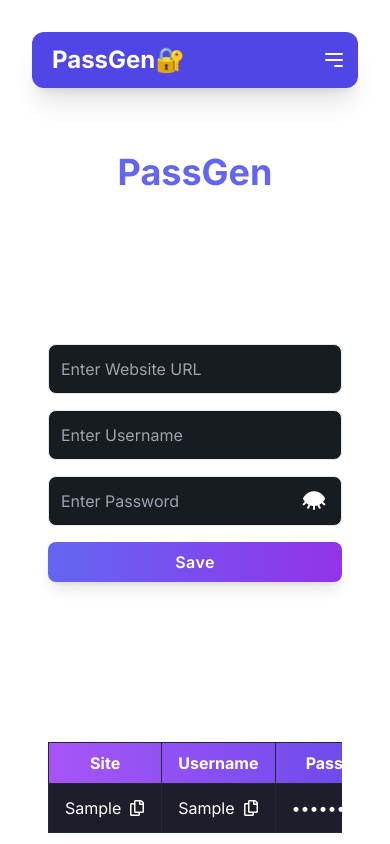
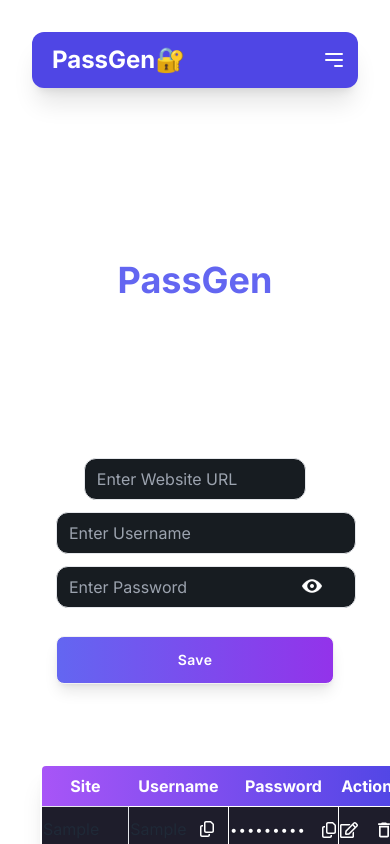
Before and after one commit to yashmandi/password-gen, a React (Vite) app: page /password-manager in a window 390 px wide. Both pictures are taken after typing "Sample", "Sample", "Sample123" into the empty fields and a click on the button "Save". Shown: the top 844 px of the page. Built offline with nearby package versions, Linux system fonts and the light colour scheme.

Commit message:
manager non-responsive

```diff
--- a/src/pages/Manager.jsx
+++ b/src/pages/Manager.jsx
@@ -1,9 +1,10 @@
 import React, { useEffect } from "react";
 import { useRef, useState } from "react";
-import { FaRegCopy, FaRegEdit } from "react-icons/fa";
-import { MdOutlineDelete } from "react-icons/md";
+import { FaRegCopy } from "react-icons/fa6";
 import { v4 as uuidv4 } from "uuid";
 import Navbar from "../components/Navbar";
+import { FaRegEdit } from "react-icons/fa";
+import { MdOutlineDelete } from "react-icons/md";
 import Footer from "../components/Footer";
 
 const Manager = () => {
@@ -28,7 +29,8 @@ const Manager = () => {
   };
 
   const showPassword = () => {
-    if (passwordRef.current.type === "password") {
+    passwordRef.current.type = "text";
+    if (ref.current.src.includes("icons/close-eye.png")) {
       ref.current.src = "icons/open-eye.png";
       passwordRef.current.type = "text";
     } else {
@@ -36,6 +38,20 @@ const Manager = () => {
       passwordRef.current.type = "password";
     }
   };
+
+  //   const savePassword = async () => {
+  //     setPasswordArray([...passwordArray, { ...form, id: uuidv4() }]);
+  //     let res = await fetch("https://localhost:3000/", {
+  //       method: "POST",
+  //       headers: {
+  //         "Content-Type": "application/json",
+  //       },
+  //       body: JSON.stringify({ ...form, id: uuidv4() }),
+  //     });
+  //     localStorage.setItem("password", JSON.stringify([...passwordArray, { ...form, id: uuidv4() }]))
+  //     console.log([...passwordArray, form]);
+  //     setform({ site: "", username: "", password: "" });
+  //   };
 
   const savePassword = () => {
     const newPassword = { ...form, id: uuidv4() };
@@ -51,9 +67,11 @@ const Manager = () => {
   };
 
   const deletePassword = async (id) => {
-    let confirmDelete = confirm("Are you sure you want to delete this password?");
-    if (confirmDelete) {
+    console.log("Deleting Password: ", id);
+    let c = confirm("Are you sure you want to delete this password?");
+    if (c) {
       setPasswordArray(passwordArray.filter((item) => item.id !== id));
+      // localStorage.setItem("passwords", JSON.stringify(passwordArray.filter(item => item.id !== id)))
       let res = await fetch("https://localhost:3000/", {
         method: "DELETE",
         headers: {
@@ -65,6 +83,7 @@ const Manager = () => {
   };
 
   const editPassword = (id) => {
+    console.log("Editing Password: ", id);
     setform(passwordArray.filter((i) => i.id === id)[0]);
     setPasswordArray(passwordArray.filter((item) => item.id !== id));
   };
@@ -76,134 +95,162 @@ const Manager = () => {
   return (
     <div>
       <Navbar />
-      <div className="container mx-auto px-4 sm:px-6 lg:px-8">
-        <div className="py-16">
-          <div className="text-center">
-            <h1 className="text-4xl font-bold text-white mb-2">
+      <div className="p-2 md:p-0 md:mycontainer mt-24">
+        <div className="p-4 flex flex-col justify-center mt-10">
+          <h1 className="text-4xl font-bold py-3 text-white text-center">
             <span className="text-indigo-500">PassGen</span> Password Manager
           </h1>
-            <p className="text-md text-white">Unlock Security with PassGen!</p>
+          <p className="text-center text-md mt-[-6px] mb-4 text-white">
+            Unlock Security with PassGen!
+          </p>
         </div>
-          <div className="max-w-md mx-auto mt-10">
+
+        <div className="text-white flex flex-col p-4 text-white gap-3 items-center">
           <input
             value={form.site}
             onChange={handleChange}
-              className="block w-full rounded-lg border bg-[#171c21] text-white p-3 mb-4"
+            className="rounded-xl border bg-[#171c21] text-white p-3 py-2 w-4/5"
             placeholder="Enter Website URL"
             type="text"
             name="site"
             id="site"
           />
+
+          <div className="flex flex-col md:flex-row w-full justify-center gap-3">
             <input
               value={form.username}
               onChange={handleChange}
-              className="block w-full rounded-lg border bg-[#171c21] text-white p-3 mb-4"
+              className="rounded-xl border text-white bg-[#171c21]  p-3 py-2 w-[300px]"
               placeholder="Enter Username"
               type="text"
               name="username"
               id="username"
             />
-            <div className="relative mb-4">
+
+            <div className="relative">
               <input
                 ref={passwordRef}
                 value={form.password}
                 onChange={handleChange}
-                className="block w-full rounded-lg border bg-[#171c21] text-white p-3"
+                className="rounded-xl text-white bg-[#171c21] border p-3 py-2 w-[300px]"
                 placeholder="Enter Password"
                 type="password"
                 name="password"
                 id="password"
               />
               <span
-                className="absolute right-4 top-3 cursor-pointer"
+                className="absolute right-0 top-0 cursor-pointer"
                 onClick={showPassword}
               >
                 <img
                   ref={ref}
-                  src="icons/close-eye.png"
-                  className="w-6 h-6 invert"
+                  src="icons/open-eye.png"
+                  width={20}
+                  height={40}
+                  className="mt-[10px] mr-3 filter invert"
                   alt="eye"
                 />
               </span>
             </div>
+          </div>
           <button
             onClick={savePassword}
-              className="w-full py-2 bg-gradient-to-r from-indigo-500 to-purple-600 hover:from-indigo-600 hover:to-purple-700 rounded-lg text-white font-semibold tracking-wide shadow-lg transform transition-transform duration-300 hover:scale-[1.02] hover:shadow-2xl"
+            className="btn bg-gradient-to-r from-indigo-500 to-purple-600 hover:from-indigo-600 hover:to-purple-700 rounded-lg text-white text-sm sm:text-sm w-full sm:w-24 mt-4 font-semibold tracking-wide shadow-lg transform transition-transform duration-300 hover:scale-[1.02] hover:shadow-2xl"
           >
             Save
           </button>
         </div>
-        </div>
 
-        <div className="mt-10">
-          <h2 className="text-2xl text-white font-bold text-center mb-6">
+        <div className="passwords">
+          <h2 className="text-2xl text-white font-bold text-center py-4">
             Your Passwords
           </h2>
           {passwordArray.length === 0 && (
-            <div className="text-center text-white">No passwords to show</div>
+            <div className="text-center">No passwords to show</div>
           )}
-          {passwordArray.length !== 0 && (
-            <div className="overflow-x-auto">
-              <table className="table-auto w-full border-collapse border border-gray-800">
-                <thead>
-                  <tr className="bg-gradient-to-r from-purple-500 to-indigo-600 text-white">
-                    <th className="px-4 py-2 border border-gray-800">Site</th>
-                    <th className="px-4 py-2 border border-gray-800">Username</th>
-                    <th className="px-4 py-2 border border-gray-800">Password</th>
-                    <th className="px-4 py-2 border border-gray-800">Actions</th>
+          {passwordArray.length != 0 && (
+            <table className="table-auto w-full border-2 border-white rounded-md shadow-xl overflow-hidden">
+              <thead className="bg-gradient-to-r from-purple-500 to-indigo-600 text-white">
+                <tr>
+                  <th className="py-2">Site</th>
+                  <th className="py-2">Username</th>
+                  <th className="py-2">Password</th>
+                  <th className="py-2">Actions</th>
                 </tr>
               </thead>
-                <tbody>
-                  {passwordArray.map((item, index) => (
-                    <tr key={index} className="bg-[#1e1d2b] text-white">
-                      <td className="px-4 py-2 border border-gray-800">
+              <tbody className="bg-blue-100">
+                {passwordArray.map((item, index) => {
+                  return (
+                    <tr key={index}>
+                      <td className="py-2 border bg-[#1e1d2b] w-80  text-center">
                         <div className="flex items-center justify-center">
-                          <a href={item.site} target="_blank" rel="noreferrer">
+                          <a href={item.site} target="_blank">
                             {item.site}
                           </a>
-                          <FaRegCopy
-                            className="ml-2 cursor-pointer"
-                            onClick={() => copyText(item.site)}
-                          />
+                          <div
+                            className="lordiconcopy size-7 cursor-pointer"
+                            onClick={() => {
+                              copyText(item.site);
+                            }}
+                          ></div>
                         </div>
                       </td>
-                      <td className="px-4 py-2 border border-gray-800">
+                      <td className="py-2 border bg-[#1e1d2b] border-white text-center w-32">
                         <div className="flex items-center justify-center">
-                          {item.username}
-                          <FaRegCopy
-                            className="ml-2 cursor-pointer"
+                          <span className="mr-3">{item.username}</span>
+                          <div
+                            className="lordiconcopy size-7  cursor-pointer"
                             onClick={() => copyText(item.username)}
-                          />
+                          >
+                            <FaRegCopy className="mt-1.5 text-white hover:text-gray-400" />
+                          </div>
                         </div>
                       </td>
-                      <td className="px-4 py-2 border border-gray-800">
-                        <div className="flex items-center justify-center">
+                      <td className="py-2 border bg-[#1e1d2b] border-white text-center w-32">
+                        <div className="flex items-center justify-center relative space-x-2">
+                          <span className="text-sm font-mono mr-2 mt-1 text-white">
                             {item.password.replace(/./g, "•")}
-                          <FaRegCopy
-                            className="ml-2 cursor-pointer"
+                          </span>
+                          <div
+                            className="lordiconcopy text-gray-300 cursor-pointer"
                             onClick={() => copyText(item.password)}
-                          />
+                          >
+                            <FaRegCopy className="mt-0.5 text-white hover:text-gray-400" />
+                          </div>
                         </div>
                       </td>
-                      <td className="px-4 py-2 border border-gray-800 text-center">
-                        <FaRegEdit
+                      <td className="py-2 border  bg-[#1e1d2b] border-white text-center w-24">
+                        <div className="flex items-center justify-center">
+                          <span
+                            className="cursor-pointer mr-2"
+                            onClick={() => {
+                              editPassword(item.id);
+                            }}
+                          >
+                            <FaRegEdit className="mt-0.5 text-lg text-white hover:text-gray-400" />
+                          </span>
+                          <span
                             className="cursor-pointer mx-2"
-                          onClick={() => editPassword(item.id)}
-                        />
-                        <MdOutlineDelete
-                          className="cursor-pointer mx-2"
-                          onClick={() => deletePassword(item.id)}
-                        />
+                            onClick={() => {
+                              deletePassword(item.id);
+                            }}
+                          >
+                            <MdOutlineDelete className="mt-0.5 text-xl text-white hover:text-gray-400" />
+                          </span>
+                        </div>
                       </td>
                     </tr>
-                  ))}
+                  );
+                })}
               </tbody>
             </table>
-            </div>
           )}
         </div>
       </div>
+      <div>
+        <hr className="border-gray-800 mt-40"/>
         <Footer />
+      </div>
     </div>
   );
 };
```
Lines whose indentation alone changed are shown as unchanged.
